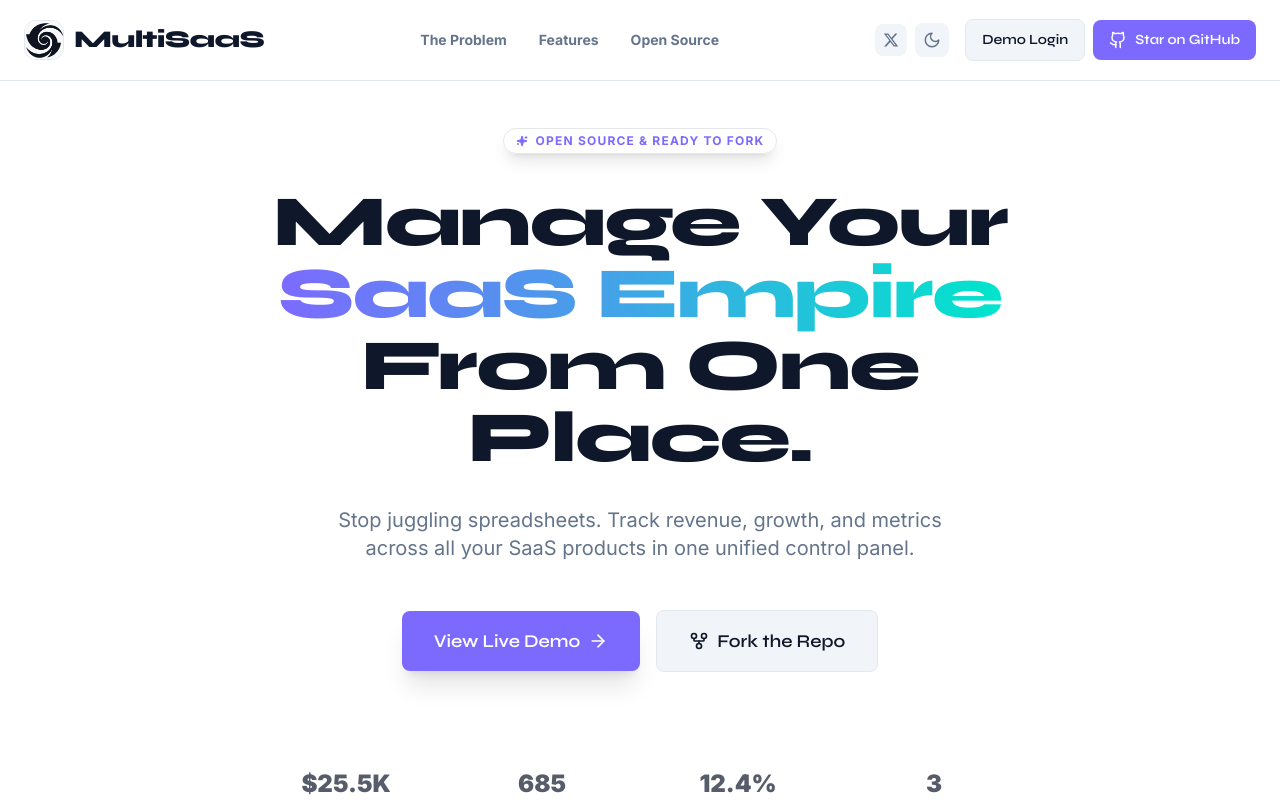
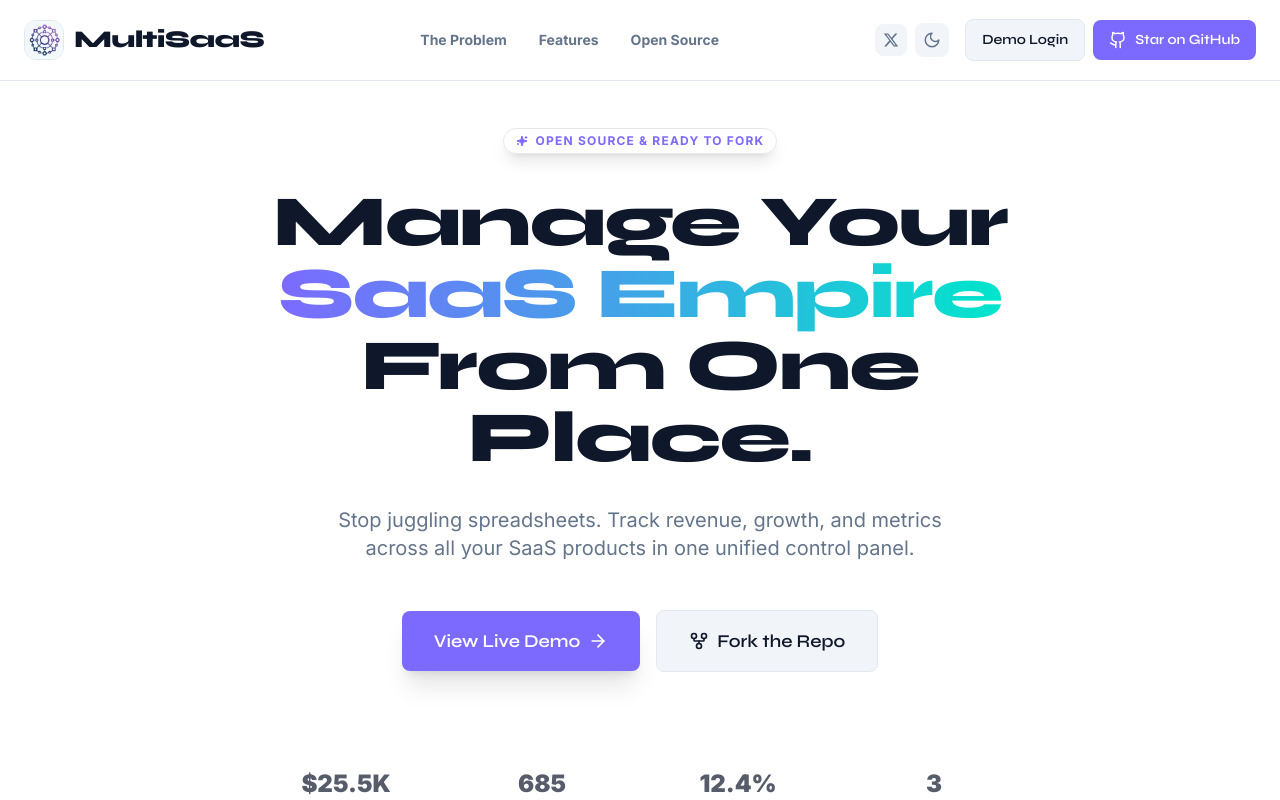
Before and after one commit to GalaxyBuilt/MultiSaaS, a Next.js app in the folder frontend/: page / in a window 1280 px wide. Shown: the top 800 px of the page. Built offline with nearby package versions, Linux system fonts and the light colour scheme.

Commit message:
chore: add hd-logo.jpg and update landing page branding to reflect GalaxyBuilt authorship

```diff
--- a/frontend/src/app/auth/login/page.tsx
+++ b/frontend/src/app/auth/login/page.tsx
@@ -59,7 +59,7 @@ function LoginForm() {
             <div className="text-center mb-8">
                 <Link href="/" className="inline-flex items-center gap-2.5 mb-4 group">
                     <div className="w-9 h-9 rounded-xl overflow-hidden flex items-center justify-center transition-transform group-hover:scale-110 border border-border">
-                        <img src="/galaxy-logo.jpeg" alt="Galaxy" className="w-full h-full object-cover" />
+                        <img src="/hd-logo.jpg" alt="Galaxy" className="w-full h-full object-cover" />
                     </div>
                     <span className="font-display font-bold text-xl text-text">MultiSaaS</span>
                 </Link>
--- a/frontend/src/app/page.tsx
+++ b/frontend/src/app/page.tsx
@@ -25,7 +25,7 @@ export default function LandingPage() {
         <div className="max-w-7xl mx-auto px-4 sm:px-6 h-20 flex items-center justify-between">
           <div className="flex items-center gap-2.5 group cursor-pointer" onClick={() => router.push('/')}>
             <div className="w-10 h-10 rounded-xl overflow-hidden flex items-center justify-center transition-transform group-hover:scale-110 border border-border">
-              <img src="/galaxy-logo.jpeg" alt="Galaxy" className="w-full h-full object-cover" />
+              <img src="/hd-logo.jpg" alt="Galaxy" className="w-full h-full object-cover" />
             </div>
             <span className="font-display font-black text-text text-2xl tracking-tight">MultiSaaS</span>
           </div>
@@ -294,7 +294,7 @@ export default function LandingPage() {
           <div className="space-y-4 max-w-xs text-center md:text-left">
             <div className="flex items-center justify-center md:justify-start gap-2.5">
               <div className="w-8 h-8 rounded-lg overflow-hidden flex items-center justify-center border border-border">
-                <img src="/galaxy-logo.jpeg" alt="Galaxy" className="w-full h-full object-cover" />
+                <img src="/hd-logo.jpg" alt="Galaxy" className="w-full h-full object-cover" />
               </div>
               <span className="font-display font-black text-text text-xl tracking-tight">MultiSaaS</span>
             </div>
@@ -335,8 +335,11 @@ export default function LandingPage() {
         </div>
 
         <div className="max-w-7xl mx-auto pt-16 mt-16 border-t border-border/50 text-center">
-          <p className="text-xs text-muted font-bold tracking-widest uppercase">
-            Built by <a href="https://galaxybuilt.dev" target="_blank" rel="noopener noreferrer" className="text-accent hover:underline">GalaxyBuilt</a> — © 2026
+          <p className="text-xs text-muted font-bold tracking-widest uppercase mb-2">
+            Developed by <a href="https://galaxybuilt.dev" target="_blank" rel="noopener noreferrer" className="text-accent hover:underline">GalaxyBuilt</a>
+          </p>
+          <p className="text-[10px] text-muted tracking-widest">
+            View the <a href="https://github.com/GalaxyBuilt/MultiSaaS" target="_blank" className="hover:text-text transition-colors">MultiSaaS open-source project</a> — © 2026
           </p>
         </div>
       </footer>
--- a/frontend/src/components/layout/DashboardLayout.tsx
+++ b/frontend/src/components/layout/DashboardLayout.tsx
@@ -68,7 +68,7 @@ export default function DashboardLayout({ children }: { children: React.ReactNod
       {/* Logo */}
       <div className="flex items-center gap-2.5 px-5 py-5 border-b border-border">
         <div className="w-8 h-8 rounded-lg overflow-hidden flex items-center justify-center border border-border flex-shrink-0">
-          <img src="/galaxy-logo.jpeg" alt="Galaxy" className="w-full h-full object-cover" />
+          <img src="/hd-logo.jpg" alt="Galaxy" className="w-full h-full object-cover" />
         </div>
         <span className="font-display font-bold text-white text-lg">MultiSaaS</span>
         <button className="ml-auto lg:hidden text-muted hover:text-white" onClick={() => setSidebarOpen(false)}>
--- a/frontend/src/lib/mock-data.ts
+++ b/frontend/src/lib/mock-data.ts
@@ -8,7 +8,7 @@ export const MOCK_PROJECTS: Project[] = [
         name: 'BlogBanana AI',
         slug: 'blog-banana',
         description: 'AI-powered content generation for modern blogs.',
-        website: 'blogbanana.ai',
+        website: 'blogbanana.app',
         status: 'ACTIVE',
         currency: 'USD',
         createdAt: new Date().toISOString(),
@@ -28,7 +28,7 @@ export const MOCK_PROJECTS: Project[] = [
         name: 'Txchyon',
         slug: 'txchyon',
         description: 'Next-gen compute for edge applications.',
-        website: 'txchyon.io',
+        website: 'txchyon.com',
         status: 'ACTIVE',
         currency: 'USD',
         createdAt: new Date().toISOString(),
@@ -48,7 +48,7 @@ export const MOCK_PROJECTS: Project[] = [
         name: 'EverRank',
         slug: 'everrank',
         description: 'Automated SEO auditing and backlink tracking.',
-        website: 'everrank.dev',
+        website: 'everrank.app',
         status: 'ACTIVE',
         currency: 'USD',
         createdAt: new Date().toISOString(),
```
Also changed, not shown: frontend/public/hd-logo.jpg (added).
